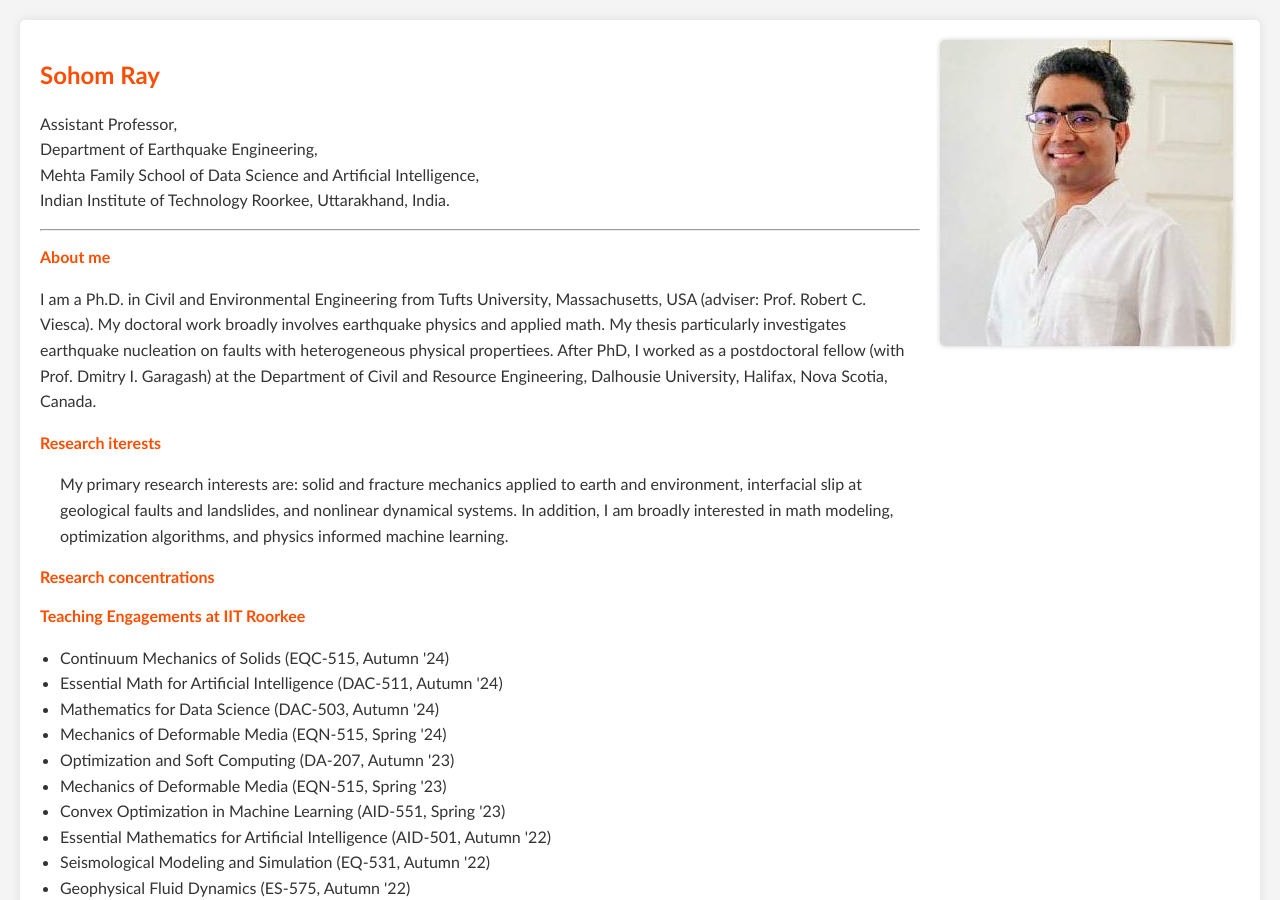
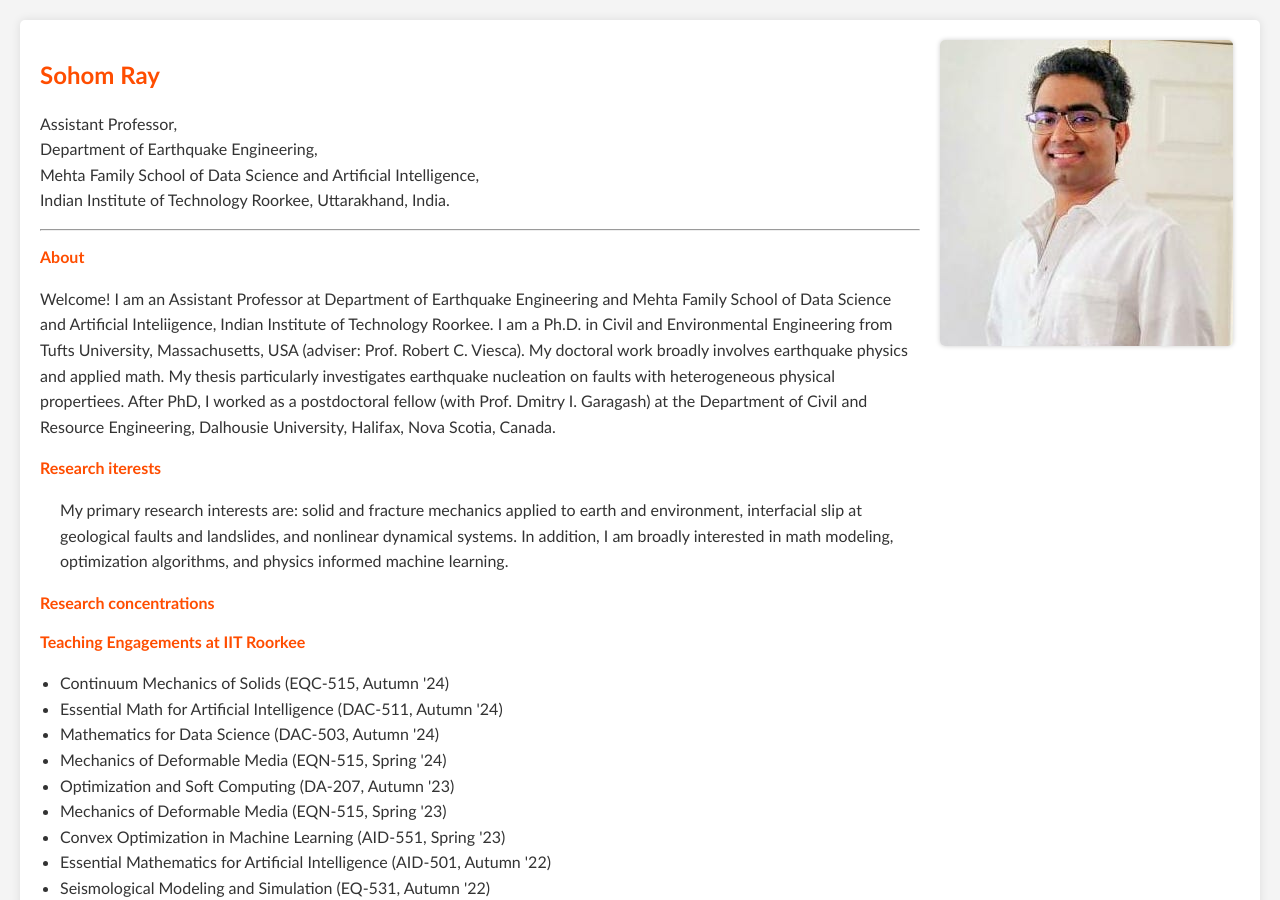
Before and after one commit to RaySohom/q, a Jekyll site: the page index.html, which Jekyll copies as it is, in a window 1280 px wide and 900 px high. Built offline with Jekyll 4.4.1, drawn with Linux system fonts in a browser that asks for light colours; some web fonts are replaced.

Commit message:
Update index.html

```diff
--- a/index.html
+++ b/index.html
@@ -12,8 +12,8 @@
             Mehta Family School of Data Science and Artificial Intelligence,<br>
             Indian Institute of Technology Roorkee, Uttarakhand, India.</p>
             <hr>
-            <h2> About me</h2>
-            <p> I am a Ph.D. in Civil and Environmental Engineering from Tufts University, Massachusetts, USA (adviser: Prof. Robert C. Viesca). My doctoral work broadly involves earthquake physics and applied math. My thesis particularly investigates earthquake nucleation on faults with heterogeneous physical propertiees.
+            <h2> About </h2>
+            <p> Welcome! I am an Assistant Professor at Department of Earthquake Engineering and Mehta Family School of Data Science and Artificial Inteliigence,  Indian Institute of Technology Roorkee. I am a Ph.D. in Civil and Environmental Engineering from Tufts University, Massachusetts, USA (adviser: Prof. Robert C. Viesca). My doctoral work broadly involves earthquake physics and applied math. My thesis particularly investigates earthquake nucleation on faults with heterogeneous physical propertiees.
                 After PhD, I worked as a postdoctoral fellow (with Prof. Dmitry I. Garagash) at the Department of Civil and Resource Engineering, Dalhousie University, Halifax, Nova Scotia, Canada.
 <h2> Research iterests</h2>
 <ul> My primary research interests are: solid and fracture mechanics applied to earth and environment, interfacial slip at geological faults and landslides, and nonlinear dynamical systems. In addition, I am broadly interested in
```
